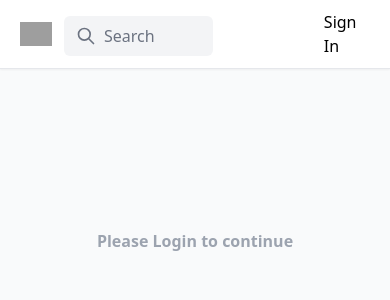
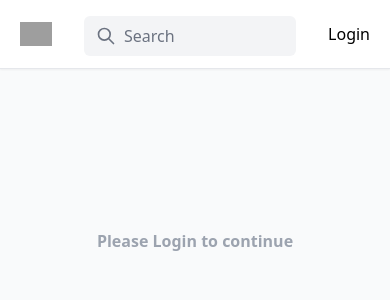
Before and after one commit to ayush2599/Instagram-2.0, a Next.js app: page / in a window 390 px wide. Shown: the top 300 px of the page. Built offline with nearby package versions, Linux system fonts and the light colour scheme; no server answers; grey boxes are pictures that could not be loaded.

Commit message:
Search bar mobile responsive

```diff
--- a/components/Header.js
+++ b/components/Header.js
@@ -58,13 +58,13 @@ function Header() {
           />
         </div>
         {/* Middle - Search*/}
-        <div className="max-w-xs">
+        <div className="max-w-xs mx-5">
           <div className="relative mt-1 p-3 rounded-md">
             <div className="absolute inset-y-0 pl-3 flex items-center pointer-events-none">
               <SearchIcon className="h-5 w-5 text-gray-500" />
             </div>{" "}
             <input
-              className="bg-gray-100 block w-3/5 md:w-full pl-10 sm:text-sm border-0 focus:ring-0 focus:border-black rounded-md"
+              className="bg-gray-100 block w-full md:w-full pl-10 sm:text-sm border-0 focus:ring-0 focus:border-black rounded-md"
               type="text"
               placeholder="Search"
             ></input>{" "}
@@ -103,7 +103,7 @@ function Header() {
             </>
           ) : (
             <buton onClick={signIn} className=" cursor-pointer">
-              Sign In
+              Login
             </buton>
           )}
         </div>
```
